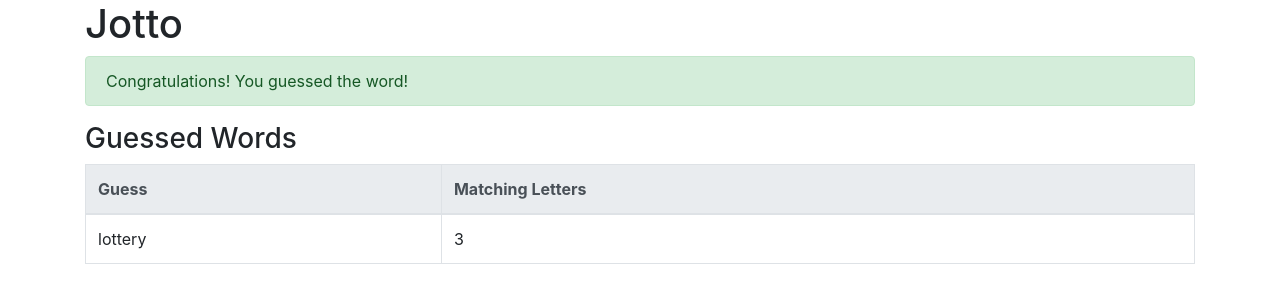
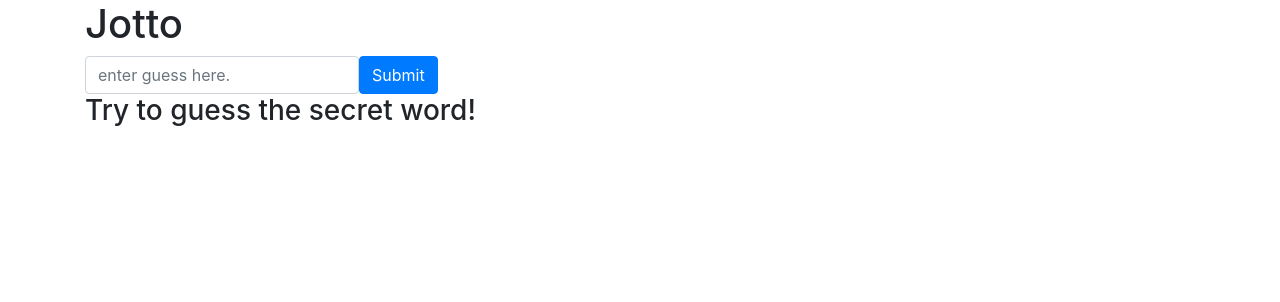
Before and after one commit to wiwimouse/jotto-react, a React (Create React App) app: page / in a window 1280 px wide. Shown: the top 302 px of the page. Built offline with nearby package versions, Linux system fonts and the light colour scheme.

Commit message:
Connect App and write test

```diff
--- a/src/App.js
+++ b/src/App.js
@@ -1,26 +1,39 @@
 import React, { Component } from 'react'
+import { connect } from 'react-redux'
+import PropTypes from 'prop-types'
 import 'bootstrap/dist/css/bootstrap.min.css'
 
+import { getSecretWord } from './actions'
 import Congrets from './Congrats'
 import GuessedWords from './GuessedWords'
+import GuessInput from './GuessInput'
 
 class App extends Component {
+  static propTypes = {
+    success: PropTypes.bool.isRequired,
+    secretWord: PropTypes.string,
+    guessedWords: PropTypes.array.isRequired,
+    getSecretWord: PropTypes.func.isRequired
+  }
+
   render() {
     return (
       <div className="app container">
         <h1>Jotto</h1>
-        <Congrets success />
-        <GuessedWords
-          guessedWords={[
-            {
-              guessedWord: 'lottery',
-              letterMatchCount: 3
-            }
-          ]}
-        />
+        <Congrets success={this.props.success} />
+        <GuessInput />
+        <GuessedWords guessedWords={this.props.guessedWords} />
       </div>
     )
   }
 }
 
-export default App
+const mapStateToProps = state => {
+  const { success, secretWord, guessedWords } = state
+  return { success, secretWord, guessedWords }
+}
+
+export default connect(
+  mapStateToProps,
+  { getSecretWord }
+)(App)
--- a/src/GuessInput.js
+++ b/src/GuessInput.js
@@ -5,7 +5,7 @@ import { connect } from 'react-redux'
 import { guessWord } from './actions'
 
 const GuessInput = class extends Component {
-  propTypes = {
+  static propTypes = {
     success: PropTypes.bool.isRequired
   }
 
```
Also changed, not shown: 1 other file (tests, documents, lock files or other folders).
